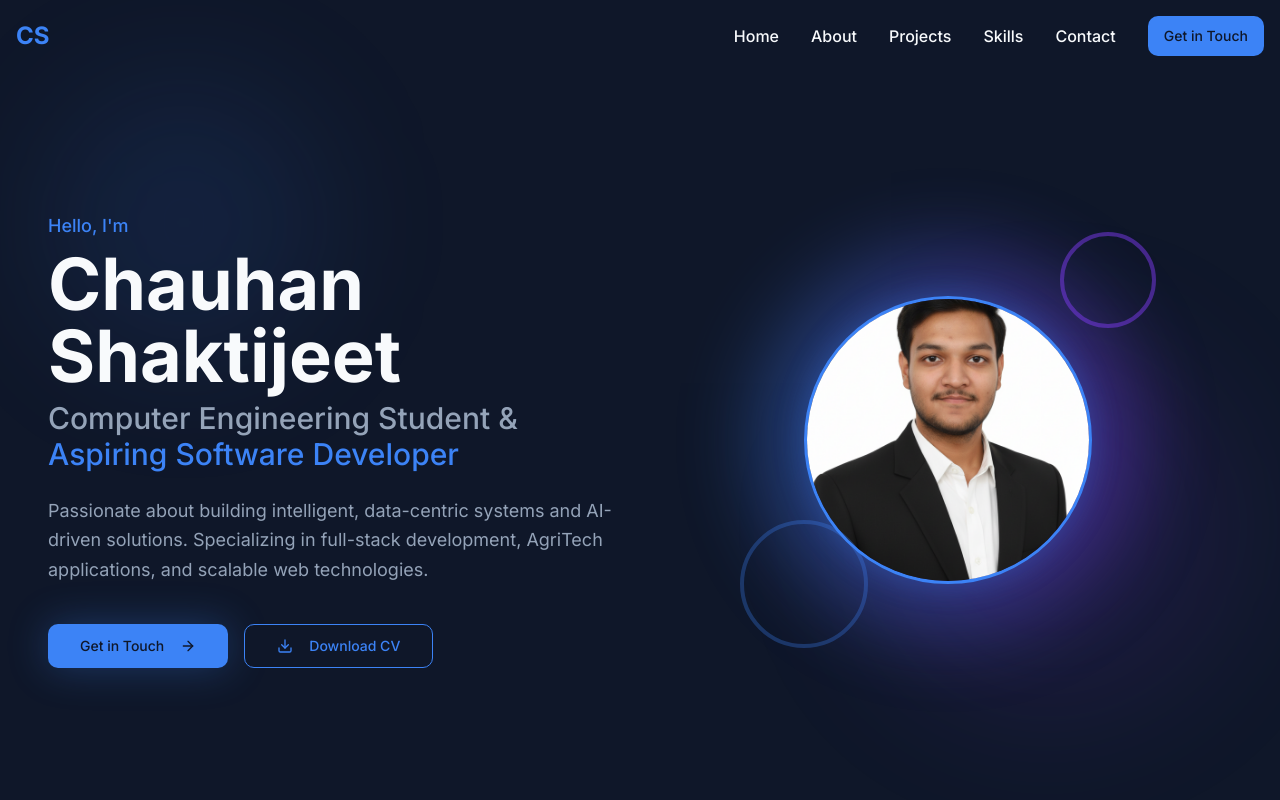
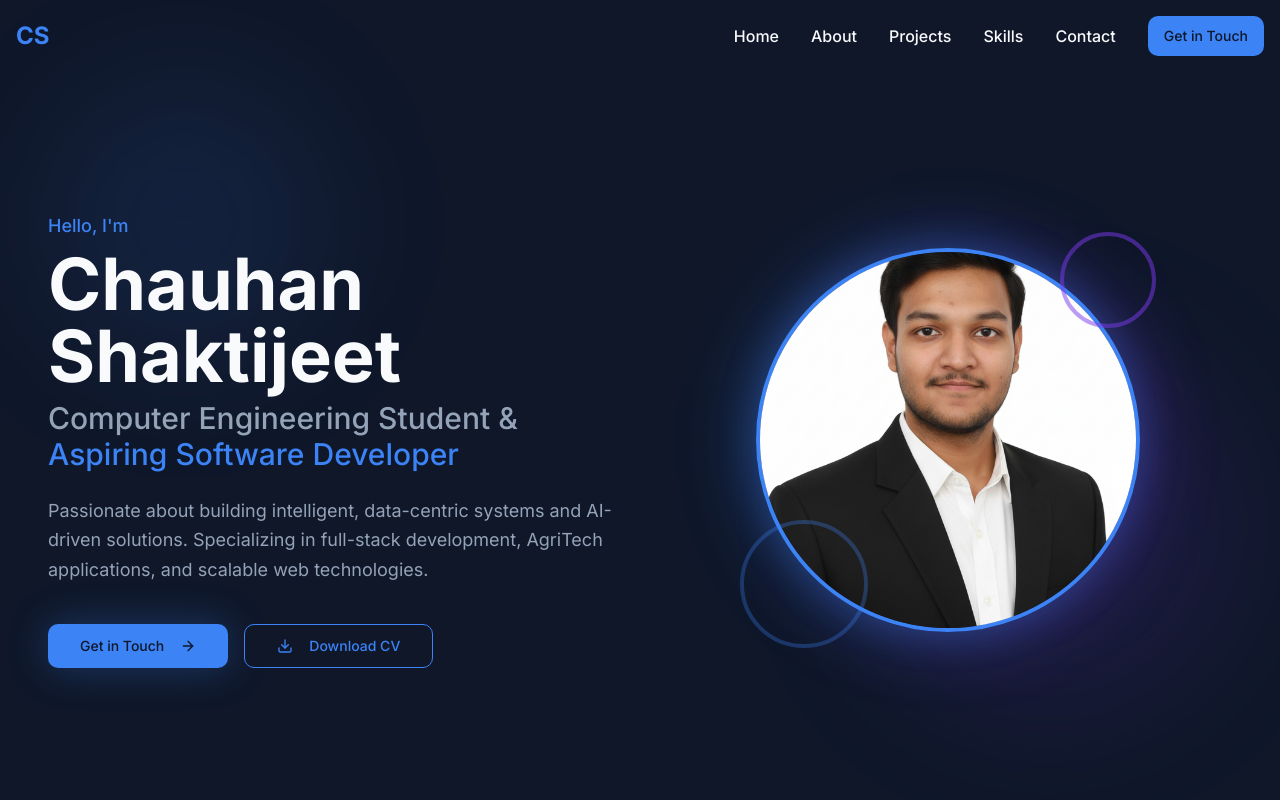
Before and after one commit to shaktijeet2004/chauhans-digital-canvas, a React (Vite) app: page / in a window 1280 px wide. Shown: the top 800 px of the page. Built offline with nearby package versions, Linux system fonts and the light colour scheme; the HTML template or start-up script is replaced by a standard one.

Commit message:
Reverted to commit c34376e69a85aba82cbfb6fcb7184fcc761eca4f

```diff
--- a/src/components/Hero.tsx
+++ b/src/components/Hero.tsx
@@ -67,7 +67,7 @@ const Hero = () => {
             <img
               src={profilePicture}
               alt="Chauhan Shaktijeet"
-              className="relative rounded-full w-80 h-80 md:w-96 md:h-96 object-cover object-center border-4 border-primary shadow-glow scale-75"
+              className="relative rounded-full w-80 h-80 md:w-96 md:h-96 object-cover object-center border-4 border-primary shadow-glow"
             />
             {/* Decorative elements */}
             <div className="absolute -top-4 -right-4 w-24 h-24 border-4 border-accent rounded-full opacity-50" />
```
